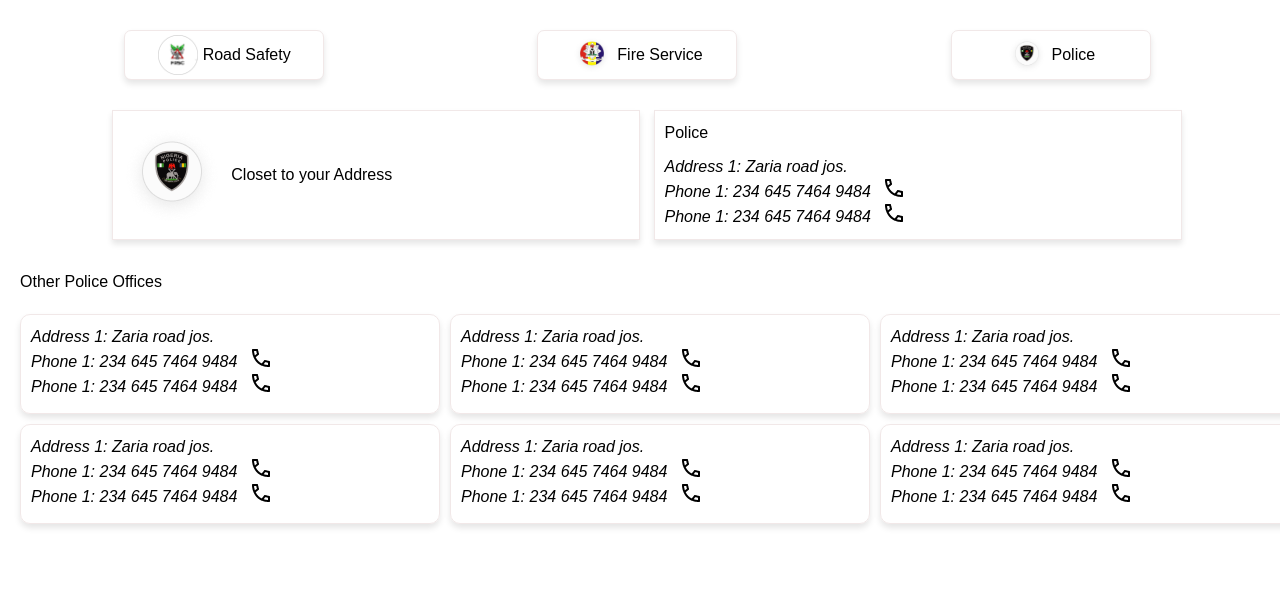
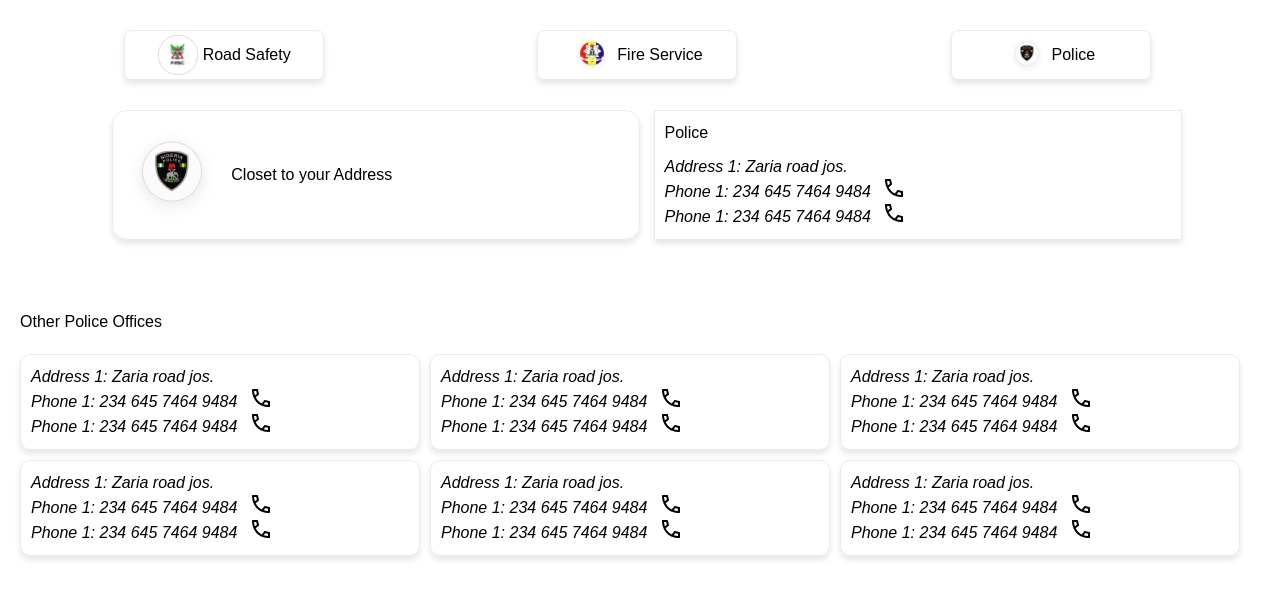
Before and after one commit to Shyaar/Guardly, a website: page build/Police.html in a window 1280 px wide. Drawn offline with Linux system fonts and the light colour scheme.

```diff
--- a/src/input.css
+++ b/src/input.css
@@ -85,6 +85,8 @@
     display: flex;
     align-items: center;
     margin-left: 22.3px;
+    margin-bottom: 40px;
+    border-radius: 15px;
     box-shadow: 0px 4px 6px rgba(0, 0, 0, 0.1);
 }
 
@@ -112,22 +114,28 @@
 
 .category {
     width: 100%;
-    display: grid;
+    display: flex;
+    flex-wrap:wrap;
+    height: auto;
     grid-template-columns: repeat(3, 1fr);
     gap: 10px;
     margin: 20px;
+
 }
 
 .category div {
     border: 1px solid rgb(241, 232, 232);
-    height: 100px;
+    height: auto;
     border-radius: 10px;
     box-shadow: 0px 4px 6px rgba(0, 0, 0, 0.1);
+    width: 400px;
+    padding-right:20px;
 }
 
 
 .category div address {
     margin: 10px;
+
 }
 h5 {
     margin: 20px;
```
Also changed, not shown: build/Reg Num Police.html, build/Register Service.html, build/css/style.css, build/script/regPolice.js (added), build/script/script.js.
